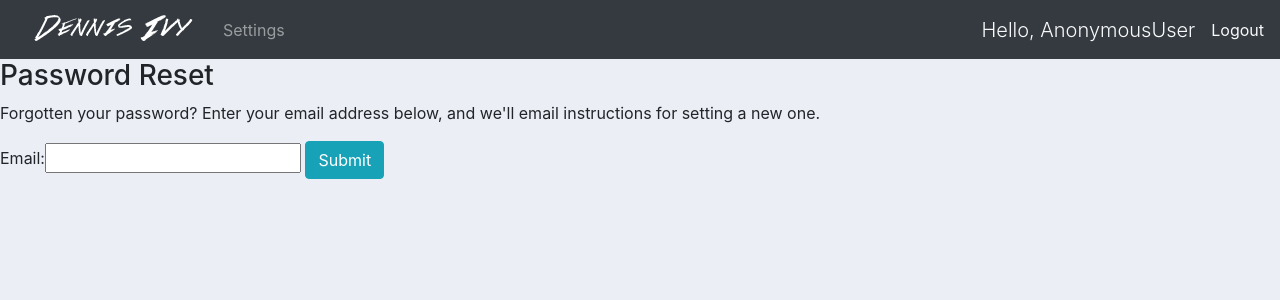
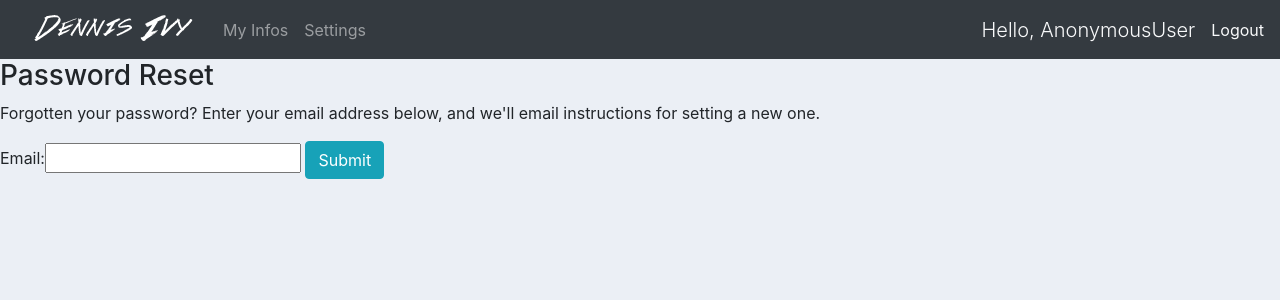
Before and after one commit to JeanBarbosa27/estudando_django_getting_started_com_dennis_ivy, a Django app: page /reset-password in a window 1280 px wide. Shown: the top 300 px of the page. Run offline with Django 3.2, Linux system fonts and the light colour scheme; some libraries are stand-ins or nearby versions.

Commit message:
Inclui um link para a home do usuário

```diff
--- a/accounts/templates/partials/_navbar.html
+++ b/accounts/templates/partials/_navbar.html
@@ -4,6 +4,7 @@
 {% url 'dashboard' as dashboard_url %}
 {% url 'products' as products_url %}
 {% url 'profile' as profile_url %}
+{% url 'user_page' as user_url %}
 
 <nav class="navbar navbar-expand-lg navbar-dark bg-dark">
     <a href="{% url 'dashboard' %}">
@@ -15,17 +16,20 @@
     <div class="collapse navbar-collapse" id="navbarNav">
       <ul class="navbar-nav">
         {% if request.user.is_staff %}
-        <li class="nav-item {% link_is_active request dashboard_url %}">
+        <li class="nav-item {% is_link_active request dashboard_url %}">
             <a class="nav-link" href="{% url 'dashboard' %}">Dashboard</a>
         </li>
-        <li class="nav-item {% link_is_active request products_url %}">
+        <li class="nav-item {% is_link_active request products_url %}">
             <a class="nav-link" href="{% url 'products' %}">Products</a>
         </li>
         <li class="nav-item">
             <a class="nav-link" href="/admin" target="_blank">Admin</a>
         </li>
         {% else %}
-        <li class="nav-item {% link_is_active request profile_url %}">
+        <li class="nav-item {% is_link_active request user_url %}">
+            <a class="nav-link" href="{% url 'user_page' %}">My Infos</a>
+        </li>
+        <li class="nav-item {% is_link_active request profile_url %}">
             <a class="nav-link" href="{% url 'profile' %}">Settings</a>
         </li>
         {% endif %}
--- a/accounts/templatetags/__init__.py
+++ b/accounts/templatetags/__init__.py
@@ -1 +1 @@
-from .helpers import link_is_active
+from .helpers import is_link_active
--- a/accounts/templatetags/helpers.py
+++ b/accounts/templatetags/helpers.py
@@ -3,5 +3,5 @@ from django.template import Library
 register = Library()
 
 @register.simple_tag
-def link_is_active(request, url):
+def is_link_active(request, url):
     return 'active' if request.path == url else ''
```
